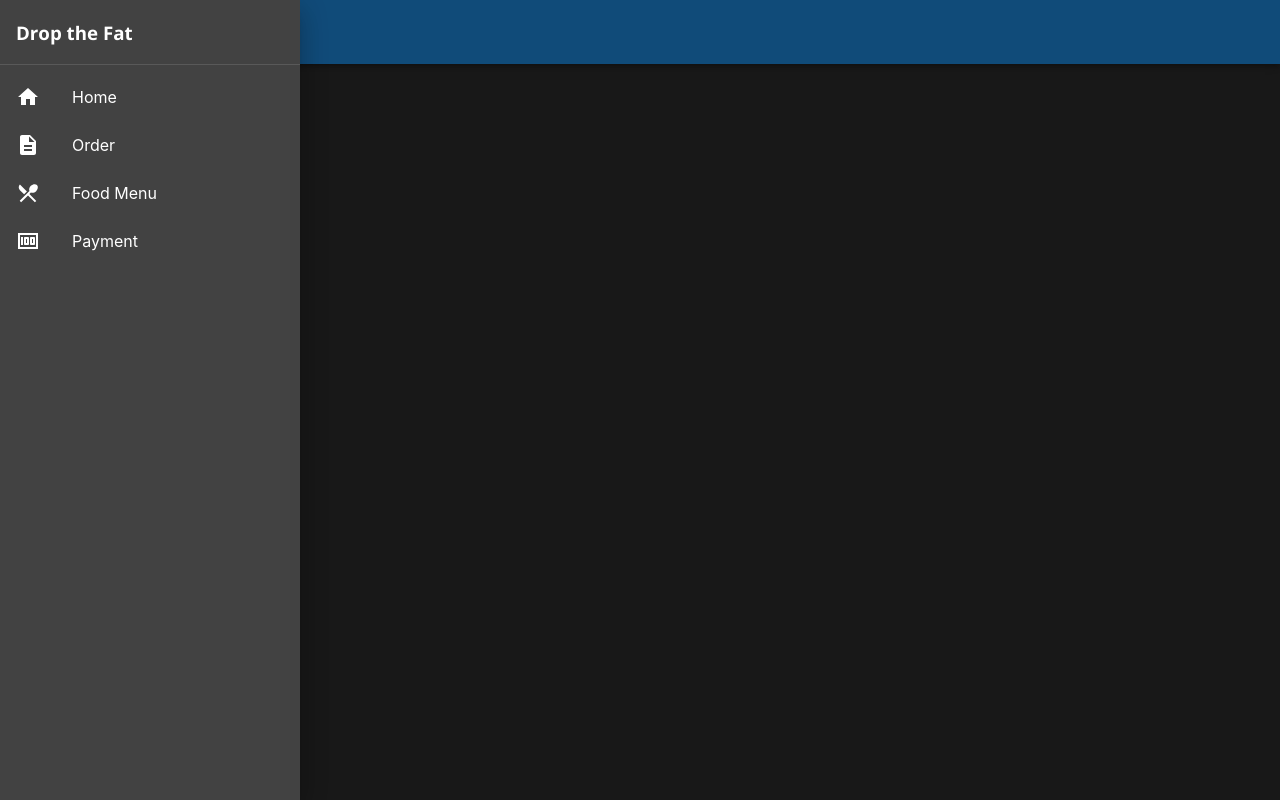
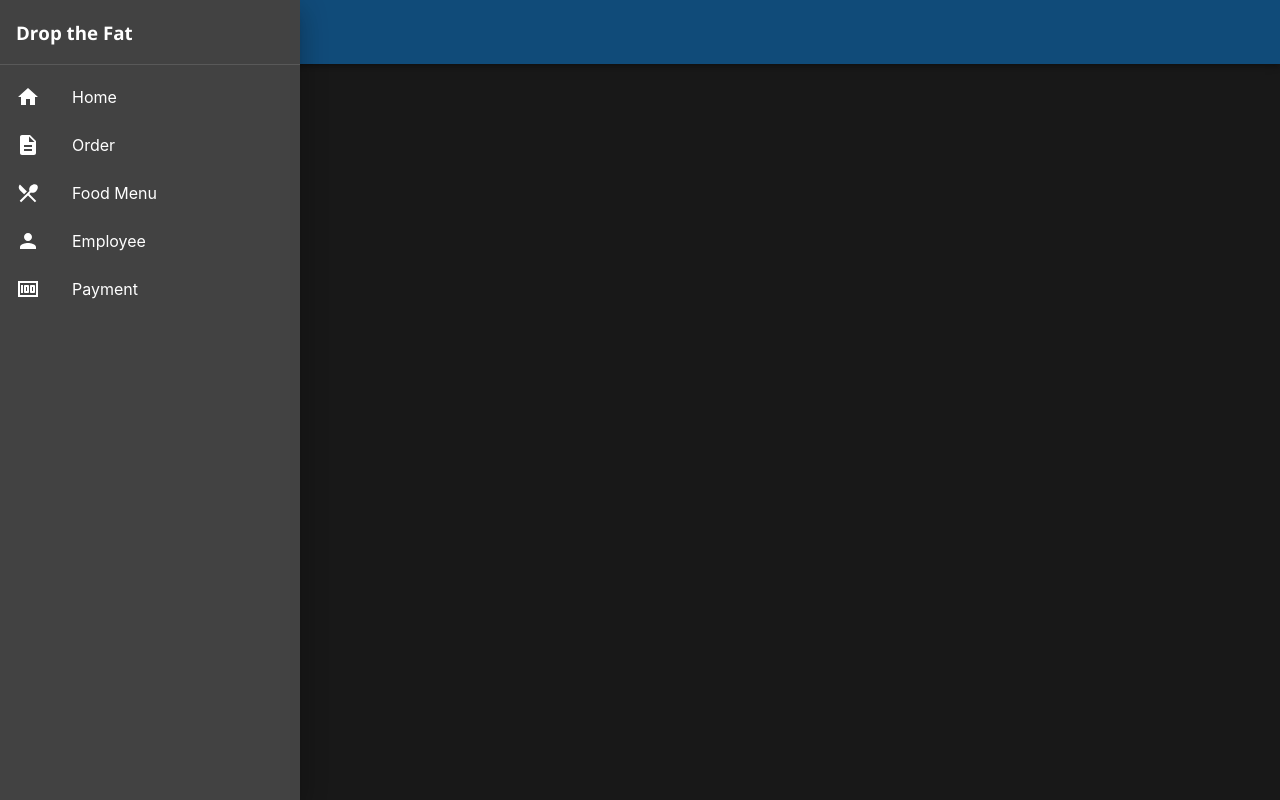
Before and after one commit to evangunawan/dropthefat, a React (Create React App) app: page / in a window 1280 px wide. Both pictures are taken after a click on the button "menu". Built offline with nearby package versions, Linux system fonts and the light colour scheme.

Commit message:
Attach menu Employee

```diff
--- a/src/components/AppBar/MainDrawer.tsx
+++ b/src/components/AppBar/MainDrawer.tsx
@@ -8,7 +8,7 @@ import {
   ListItemText,
   Divider,
 } from '@material-ui/core';
-import { Description, RestaurantMenu, Home, MoneyOutlined } from '@material-ui/icons';
+import { Description, RestaurantMenu, Home, MoneyOutlined,Person } from '@material-ui/icons';
 import { useHistory } from 'react-router-dom';
 
 interface DrawerProps {
@@ -62,6 +62,14 @@ const MainDrawer = (props: DrawerProps) => {
             icon={<RestaurantMenu />}
             onLink={props.onClose}
           />
+
+            <DrawerItem
+            text='Employee'
+            link='/employee'
+            icon={<Person/>}
+            onLink={props.onClose}
+            />
+
           <DrawerItem
             text='Payment'
             link='/payment'
--- a/src/config/MainRoutes.tsx
+++ b/src/config/MainRoutes.tsx
@@ -7,6 +7,7 @@ import CreateOrder from '../pages/Order/CreateOrder';
 import MenuPage from '../pages/MenuPage';
 import Payment from '../pages/Payment';
 import PaymentCheckout from '../pages/PaymentCheckout';
+import Employee from '../pages/Employee';
 
 export default class MainRoutes extends React.Component {
   render() {
@@ -17,6 +18,7 @@ export default class MainRoutes extends React.Component {
           <Route exact path='/order' component={OrderPage} />
           <Route exact path='/menu' component={MenuPage} />
           <Route exact path='/order/create' component={CreateOrder} />
+          <Route exact path='/employee' component={Employee}/>
           <Route exact path='/payment' component={Payment}/>
           <Route exact path='/payment/check' component={PaymentCheckout}/>
         </Switch>
```
